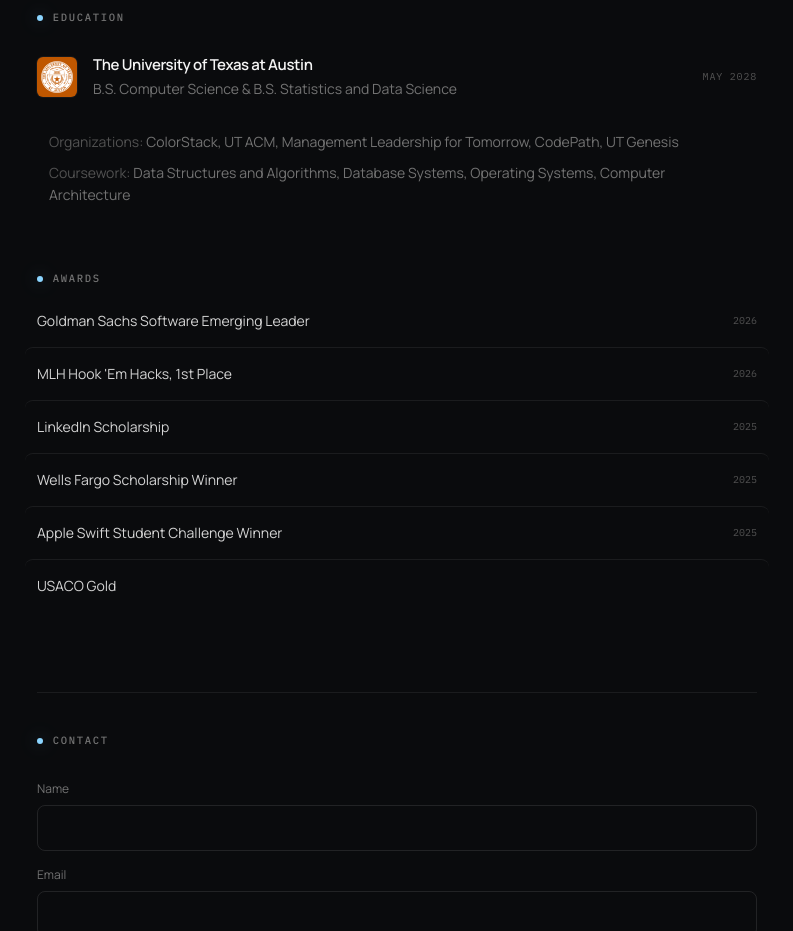
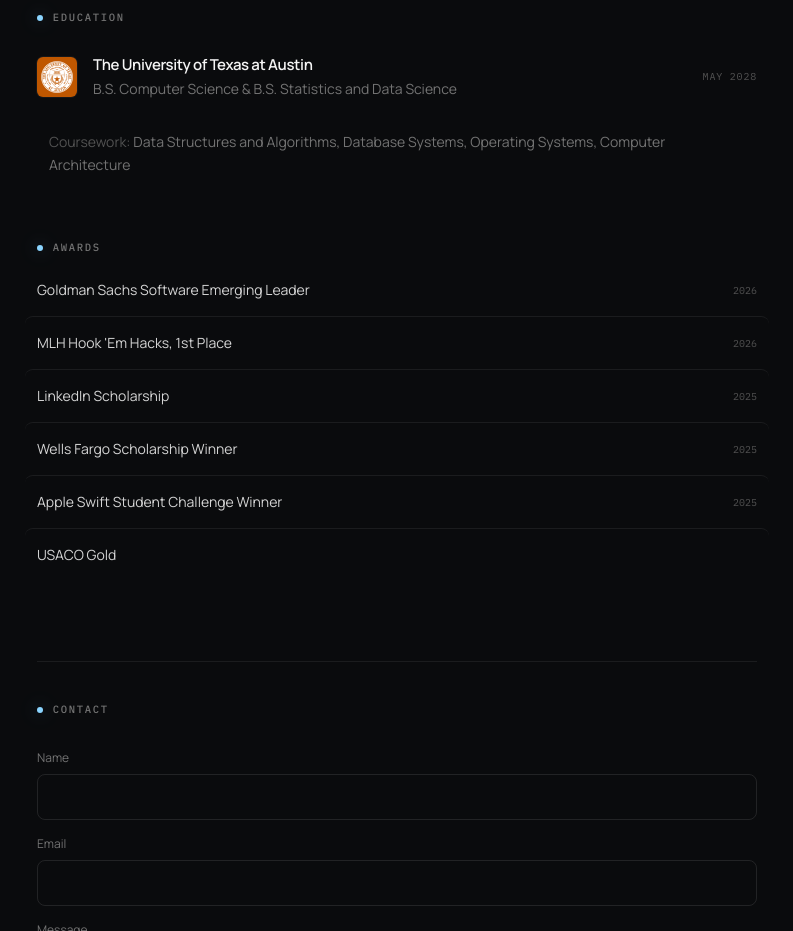
Before and after one commit to PanavMhatre/PanavPortfolio, a React (Vite) app: page / in a window 1280 px wide. Shown: the part 5920-6851 px from the top of the page, without its empty margins (243-1036 px from the left). Built offline with nearby package versions, Linux system fonts and the light colour scheme; what tailwindcss-animated would draw is missing.

Commit message:
remove Organizations line from Education and AI chat context
Drops ColorStack/UT ACM/MLT/CodePath/UT Genesis from the Education
section and from the chat backend's portfolio context, so the AI
assistant no longer has or surfaces that info either.

```diff
--- a/api/chat.js
+++ b/api/chat.js
@@ -34,7 +34,7 @@
 - Wells Fargo Scholarship Winner (2025).
 - Apple Swift Student Challenge Winner (2025).
 - USACO Gold.
-- B.S. Computer Science and B.S. Statistics & Data Science, The University of Texas at Austin (May 2028). Organizations: ColorStack, UT ACM (Operational Officer), Management Leadership for Tomorrow, CodePath, UT Genesis.
+- B.S. Computer Science and B.S. Statistics & Data Science, The University of Texas at Austin (May 2028).
 
 Skills shown on the resume:
 - Languages: Java, Python, C, C++, SQL, TypeScript, JavaScript, Swift, Kotlin, R.
--- a/src/sections/Skills.tsx
+++ b/src/sections/Skills.tsx
@@ -64,10 +64,6 @@
           </span>
         </div>
         <p className="mt-3 px-3 text-sm leading-relaxed text-neutral-500">
-          <span className="text-neutral-600">Organizations:</span> ColorStack, UT ACM,
-          Management Leadership for Tomorrow, CodePath, UT Genesis
-        </p>
-        <p className="mt-2 px-3 text-sm leading-relaxed text-neutral-500">
           <span className="text-neutral-600">Coursework:</span> Data Structures and
           Algorithms, Database Systems, Operating Systems, Computer Architecture
         </p>
```
Also changed, not shown: 1 other file (tests, documents, lock files or other folders).
